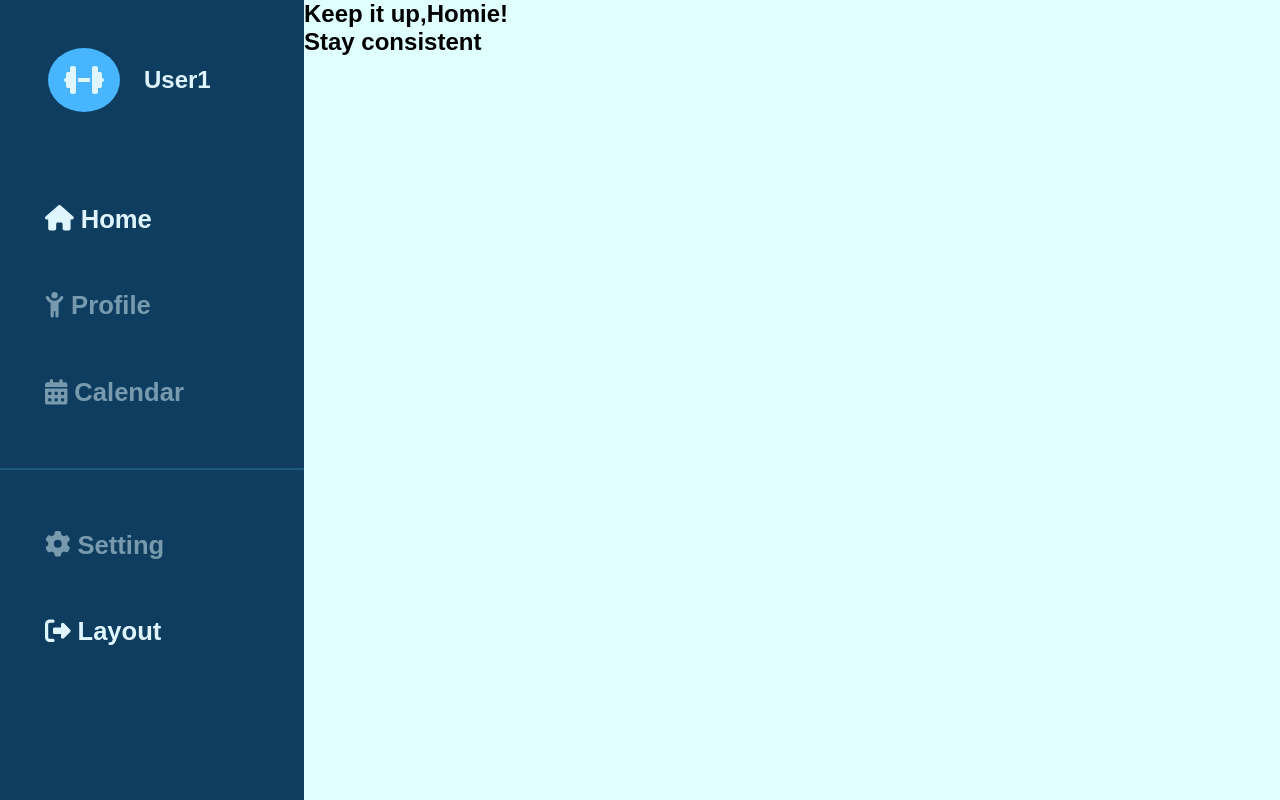
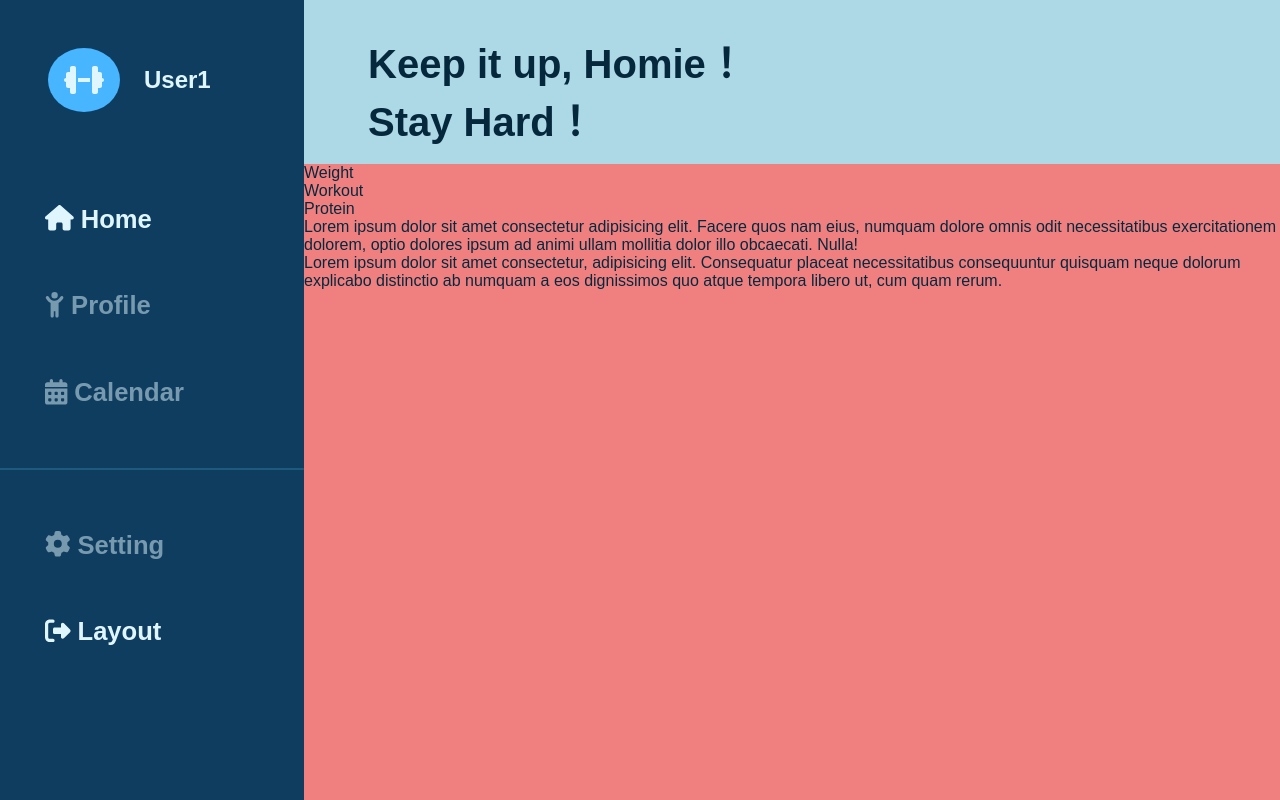
Before and after one commit to freddy990117/Fitness-Dashboard, a React (Vite) app: page /dashboard in a window 1280 px wide. Built offline with nearby package versions, Linux system fonts and the light colour scheme; no server answers; sample sign-in values are in the browser's storage.

Commit message:
Setup Card's title

```diff
--- a/src/components/Card.jsx
+++ b/src/components/Card.jsx
@@ -4,18 +4,28 @@ const Card = () => {
   return (
     <section className="card-container">
       <div className="card-header">
-        <h2>
-          Keep it up,Homie!
+        <h1>
+          Keep it up, Homie！
           <br />
-          Stay consistent
-        </h2>
+          Stay Hard！
+        </h1>
       </div>
       <div className="card-body">
-        <div className="card-item card-weight"></div>
-        <div className="card-item card-workout"></div>
-        <div className="card-item card-protein"></div>
-        <div className="card-bar card-weight-change"></div>
-        <div className="card-bar card-tip"></div>
+        <div className="card-item card-weight">Weight</div>
+        <div className="card-item card-workout">Workout</div>
+        <div className="card-item card-protein">Protein</div>
+        <div className="card-bar card-weight-change">
+          Lorem ipsum dolor sit amet consectetur adipisicing elit. Facere quos
+          nam eius, numquam dolore omnis odit necessitatibus exercitationem
+          dolorem, optio dolores ipsum ad animi ullam mollitia dolor illo
+          obcaecati. Nulla!
+        </div>
+        <div className="card-bar card-tip">
+          Lorem ipsum dolor sit amet consectetur, adipisicing elit. Consequatur
+          placeat necessitatibus consequuntur quisquam neque dolorum explicabo
+          distinctio ab numquam a eos dignissimos quo atque tempora libero ut,
+          cum quam rerum.
+        </div>
       </div>
     </section>
   );
--- a/src/pages/Dashboard.jsx
+++ b/src/pages/Dashboard.jsx
@@ -9,7 +9,6 @@ export const Dashboard = () => {
       </div>
       <div className="card">
         <Card />
-        {/* 先預留給 CARD 後面帶入時比較方便 */}
       </div>
     </div>
   );
--- a/src/styles/card.css
+++ b/src/styles/card.css
@@ -1 +1,20 @@
-/*# sourceMappingURL=card.css.map */
+.card-container {
+  display: flex;
+  flex-direction: column;
+  color: #06283d;
+  height: 100%;
+  background: linear-gradient(135deg, #dff6ff 0%, #8cc0de 50%, #47b5ff 100%);
+}
+.card-container .card-header {
+  flex: 2;
+  background-color: lightblue;
+}
+.card-container .card-header h1 {
+  padding: 1rem;
+  font-size: 2.5rem;
+  margin: 1rem 0 0 3rem;
+}
+.card-container .card-body {
+  background-color: lightcoral;
+  flex: 8;
+}/*# sourceMappingURL=card.css.map */
--- a/src/styles/card.scss
+++ b/src/styles/card.scss
@@ -1,7 +1,29 @@
 .card-container {
+  display: flex;
+  flex-direction: column;
+  color: #06283d;
+  height: 100%;
+  background: linear-gradient(
+    135deg,
+    // 斜角從左上到右下
+    #dff6ff 0%,
+    // 淺藍
+    #8cc0de 50%,
+    // 較藍
+    #47b5ff 100% // 最深藍
+  );
   .card-header {
+    flex: 2;
+    background-color: lightblue;
+    h1 {
+      padding: 1rem;
+      font-size: 2.5rem;
+      margin: 1rem 0 0 3rem;
+    }
   }
   .card-body {
+    background-color: lightcoral;
+    flex: 8;
     .card-item {
     }
     .card-bar {
```
Also changed, not shown: public/assets/wave.svg (added), 1 other file (tests, documents, lock files or other folders).
